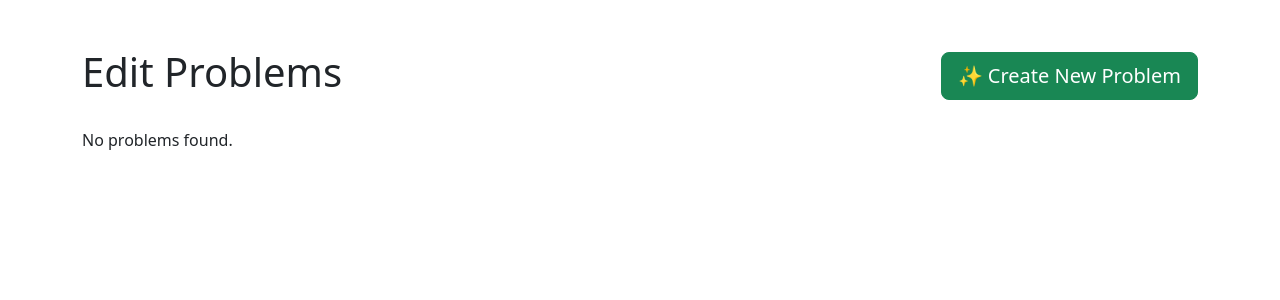
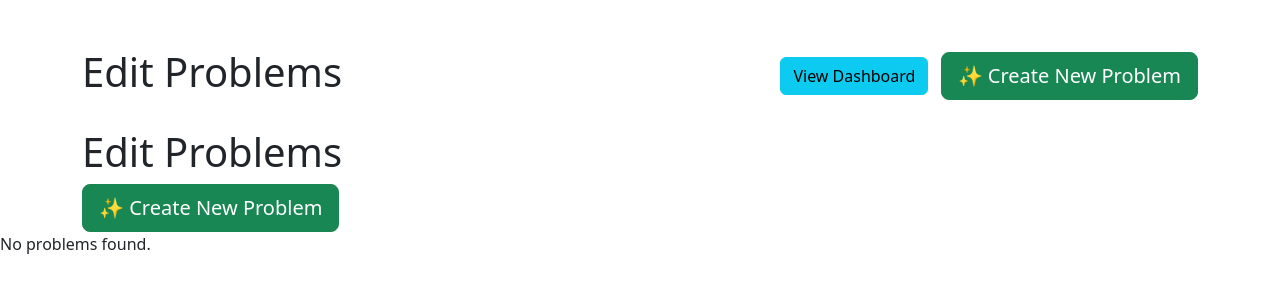
Before and after one commit to Jen77776/AI-Stats-book, a Flask app: page /edit-problems in a window 1280 px wide. Shown: the top 300 px of the page. Run offline with Flask 3, Linux system fonts and the light colour scheme; a user stored in the database is signed in; data that the repository does not hold is empty; some libraries are stand-ins or nearby versions.

Commit message:
add button between pages

```diff
--- a/flask-ai-feedback/templates/dashboard.html
+++ b/flask-ai-feedback/templates/dashboard.html
@@ -38,8 +38,12 @@
 <body>
 
     <div class="container">
+    <div style="display: flex; justify-content: space-between; align-items: center; margin-bottom: 1em;">
         <h1>Instructor Dashboard</h1>
-        <div style="margin-bottom: 2em; background-color: #f8f9fa; padding: 1em; border-radius: 8px;">
+        <a href="{{ url_for('auth.edit_problems_page') }}" class="btn btn-primary btn-lg">🔧 Manage Problems</a>
+        </div>
+
+    <div style="margin-bottom: 2em; background-color: #f8f9fa; padding: 1em; border-radius: 8px;">
             <label for="problem-selector" style="font-weight: 600; margin-right: 1em;">Select a Problem to View:</label>
             <select id="problem-selector" style="padding: 8px; border-radius: 4px; border: 1px solid #ccc;">
                 <option value="all">Show All Problems</option>
--- a/flask-ai-feedback/templates/edit_problems.html
+++ b/flask-ai-feedback/templates/edit_problems.html
@@ -16,6 +16,17 @@
 <body>
     <div class="container mt-5">
         <div class="d-flex justify-content-between align-items-center mb-4">
+    <h1>Edit Problems</h1>
+    <div>
+        <a href="{{ url_for('auth.dashboard') }}" class="btn btn-info">
+            View Dashboard
+        </a>
+
+        <button class="btn btn-success btn-lg ms-2" data-bs-toggle="modal" data-bs-target="#createModal">
+            ✨ Create New Problem
+        </button>
+    </div>
+</div>
             <h1>Edit Problems</h1>
             <button class="btn btn-success btn-lg" data-bs-toggle="modal" data-bs-target="#createModal">
             ✨ Create New Problem
```
